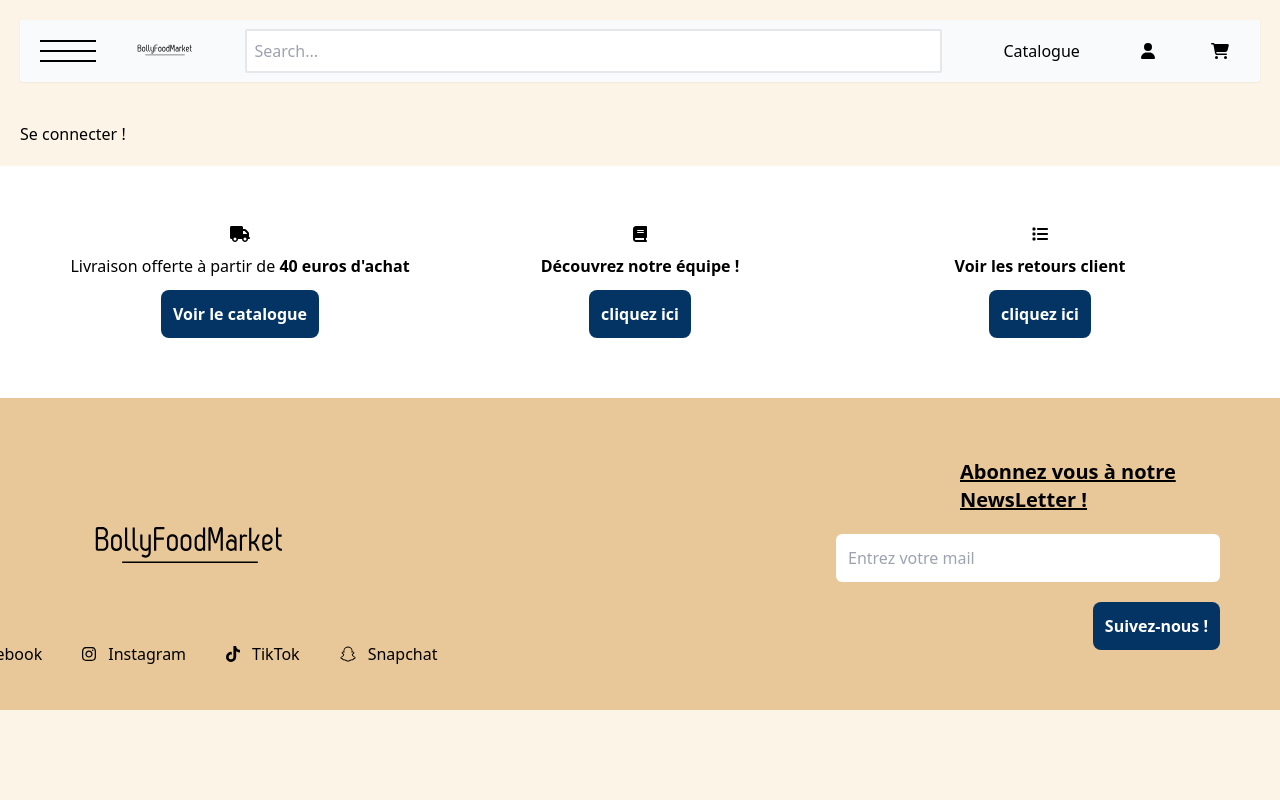
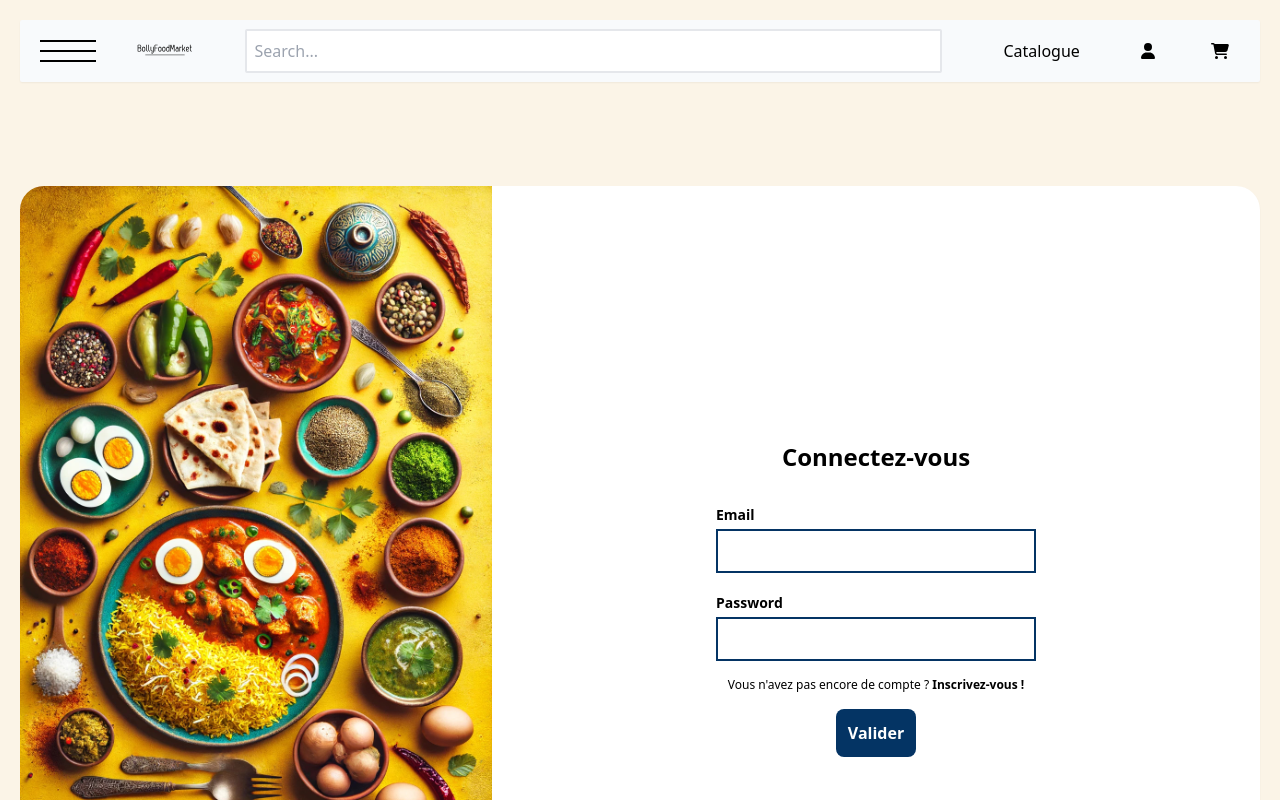
Before and after one commit to Hombredelanoche/BollyFoodMarket, a Next.js app in the folder frontend/: page /auth/login in a window 1280 px wide. Shown: the top 800 px of the page. Built offline with nearby package versions, Linux system fonts and the light colour scheme.

Commit message:
Update front and back

```diff
--- a/frontend/src/app/auth/login/page.tsx
+++ b/frontend/src/app/auth/login/page.tsx
@@ -1,5 +1,88 @@
+"use client";
+
+import Form from "@/components/ui/Form";
+import FormField from "@/components/ui/FormField";
+import SubmitButton from "@/components/ui/SubmitButton";
+import { Formik, FormikValues } from "formik";
+import axios from "axios";
+import Link from "next/link";
+import Image from "next/image";
+import { object } from "yup";
+import { emailValidator, passwordValidator } from "@/security/utils/validator";
+
+const initialValues = {
+  email: "",
+  password: "",
+};
+
+const validationSchema = object({
+  email: emailValidator.label("Email"),
+  password: passwordValidator.label("Mot de passe"),
+});
+
 const Login = () => {
-  return <h1>Se connecter !</h1>
-}
+  const handleSubmit = async (values: FormikValues, { setSubmitting }) => {
+    try {
+      const response = await axios.post(
+        "https://127.0.0.1:8000/api/login",
+        values,
+        {
+          headers: {
+            "Content-Type": "application/ld+json",
+          },
+        }
+      );
+      console.log(response.data);
+    } catch (error) {
+      console.error("Erreur lors de l'enregistrement", error);
+    } finally {
+      setSubmitting(false);
+    }
+  };
 
-export default Login
+  return (
+    <>
+      <section className="flex justify-center mb-28 mt-16">
+        <article>
+          <Image
+            src="/food-4.jpg"
+            alt="photoInscription"
+            width={650}
+            height={650}
+            className="rounded-l-3xl"
+          />
+        </article>
+
+        <Formik
+          initialValues={initialValues}
+          validationSchema={validationSchema}
+          onSubmit={handleSubmit}
+        >
+          {({ isSubmitting }) => (
+            <Form className="flex flex-col justify-center items-center w-full max-w-3xl bg-white shadow-sm p-10 gap-10 rounded-r-3xl">
+              <h2 className="text-2xl font-semibold mb-4 text-black">
+                Connectez-vous
+              </h2>
+              <section className="flex flex-col items-center gap-5">
+                <FormField name="email" label="Email" type="email" />
+                <FormField name="password" label="Password" type="password" />
+              </section>
+              <span className="text-xs">
+                Vous n{"'"}avez pas encore de compte ?
+                <Link href="/auth/register" className="font-semibold">
+                  {" "}
+                  Inscrivez-vous !
+                </Link>
+              </span>
+              <SubmitButton className="w-60 font-semibold" disabled={undefined}>
+                {isSubmitting ? "En cours..." : "Valider"}
+              </SubmitButton>
+            </Form>
+          )}
+        </Formik>
+      </section>
+    </>
+  );
+};
+
+export default Login;
--- a/frontend/src/app/auth/register/page.tsx
+++ b/frontend/src/app/auth/register/page.tsx
@@ -1,9 +1,72 @@
-import Button from "@/components/ui/Button";
+"use client";
 import FormField from "@/components/ui/FormField";
+import {
+  cpasswordValidator,
+  emailValidator,
+  genreValidator,
+  nomDeFamilleValidator,
+  numeroTelephoneValidator,
+  passwordValidator,
+  prenomValidator,
+  roleValidator,
+} from "@/security/utils/validator";
 import Image from "next/image";
 import Link from "next/link";
+import { object } from "yup";
+import { Formik, FormikValues } from "formik";
+import axios from "axios";
+import Form from "@/components/ui/Form";
+import FormSelectField from "@/components/ui/FormSelectField";
+import SubmitButton from "@/components/ui/SubmitButton";
+
+const initialValues = {
+  nom_de_famille: "",
+  prenom: "",
+  email: "",
+  password: "",
+  cpassword: "",
+  numero_telephone: "",
+  roles: [],
+  genre: "",
+};
+
+const validationSchema = object({
+  nom_de_famille: nomDeFamilleValidator.label("Nom de famille"),
+  prenom: prenomValidator.label("Prénom"),
+  email: emailValidator.label("Email"),
+  password: passwordValidator.label("Mot de passe"),
+  cpassword: cpasswordValidator.label("Confirmer votre mot de passe"),
+  numero_telephone: numeroTelephoneValidator.label("Votre numéro de téléphone"),
+  roles: roleValidator,
+  genre: genreValidator.label("Choisissez votre genre."),
+});
+
+const options = [
+  { value: "Feminin", label: "Femme" },
+  { value: "Masculin", label: "Homme" },
+  { value: "Autres", label: "Autres" },
+];
 
 const Register = () => {
+  const handleSubmit = async (values: FormikValues, { setSubmitting }) => {
+    try {
+      const response = await axios.post(
+        "https://127.0.0.1:8000/api/register/utilisateurs",
+        values,
+        {
+          headers: {
+            "Content-Type": "application/ld+json",
+          },
+        }
+      );
+      console.log(response.data);
+    } catch (error) {
+      console.error("Erreur lors de l'enregistrement", error);
+    } finally {
+      setSubmitting(false);
+    }
+  };
+
   return (
     <>
       <section className="flex justify-center mb-28 mt-16">
@@ -11,23 +74,44 @@ const Register = () => {
           <Image
             src="/food-3.jpg"
             alt="photoInscription"
-            width={800}
-            height={850}
+            width={650}
+            height={650}
             className="rounded-l-3xl"
           />
         </article>
-        <form className="flex flex-col justify-center items-center w-full max-w-3xl bg-white shadow-sm p-10 gap-10 rounded-r-3xl">
+
+        <Formik
+          initialValues={initialValues}
+          validationSchema={validationSchema}
+          onSubmit={handleSubmit}
+        >
+          {({ isSubmitting }) => (
+            <Form className="flex flex-col justify-center items-center w-full max-w-3xl bg-white shadow-sm p-10 gap-10 rounded-r-3xl">
               <h2 className="text-2xl font-semibold mb-4 text-black">
                 S{"'"}inscrire
               </h2>
               <section className="flex flex-col items-center gap-5">
-            <FormField name="nom" label={"Nom"} />
-            <FormField name="prenom" label={"Prenom"} />
-            <FormField name="email" label={"Email"} type="email" />
-            <FormField name="password" label={"Password"} />
-            <FormField name="verifPassword" label={"VerifPassword"} />
-            <FormField name="phone" label={"Numéro de téléphone"} />
-            <FormField name="genre" label={"Gender"} type="select" />
+                <FormField name="nom_de_famille" label={"Nom"} />
+                <FormField name="prenom" label="Prenom" />
+                <FormField name="email" label="Email" type="email" />
+                <FormField name="password" label="Password" type="password" />
+                <FormField
+                  name="cpassword"
+                  label="Confirmer le mot de passe"
+                  type="password"
+                />
+                <FormField
+                  name="numero_telephone"
+                  label="Numéro de téléphone"
+                />
+                <div className="flex flex-col items-center">
+                  <FormSelectField
+                    name="genre"
+                    label="Genre"
+                    type="select"
+                    options={options}
+                  />
+                </div>
               </section>
               <span className="text-xs">
                 Vous avez déjà un compte ?
@@ -36,10 +120,12 @@ const Register = () => {
                   Connectez-vous !
                 </Link>
               </span>
-          <Button type="submit" className="w-60">
-            Valider
-          </Button>
-        </form>
+              <SubmitButton className="w-60 font-semibold" disabled={undefined}>
+                {isSubmitting ? "En cours..." : "Valider"}
+              </SubmitButton>
+            </Form>
+          )}
+        </Formik>
       </section>
     </>
   );
--- a/frontend/src/components/Header.tsx
+++ b/frontend/src/components/Header.tsx
@@ -40,7 +40,7 @@ const Header = () => {
           />
           <Link href="/catalogue">Catalogue</Link>
           <article className="flex justify-around gap-14">
-            <Link href="/auth/register">
+            <Link href="/auth/login">
               <FontAwesomeIcon icon={faUser} />
             </Link>
             <Link href="/panier">
--- a/frontend/src/components/ui/Button.tsx
+++ b/frontend/src/components/ui/Button.tsx
@@ -4,9 +4,8 @@ import clsx from "clsx";
 
 const Button = ({
   children = "cliquez ici",
-  type = "button",
   className = null,
-  ...props
+  ...otherProps
 }) => {
   return (
     <>
@@ -15,8 +14,7 @@ const Button = ({
           "w-fit p-3 bg-[#043464] text-white rounded-lg font-semibold ",
           className
         )}
-        type="button"
-        {...props}
+        {...otherProps}
       >
         {children}
       </button>
--- a/frontend/src/components/ui/Card.tsx
+++ b/frontend/src/components/ui/Card.tsx
@@ -1,3 +1,5 @@
+"use client";
+
 const Card = ({}) => {};
 
 export default Card;
--- a/frontend/src/components/ui/Categorie.tsx
+++ b/frontend/src/components/ui/Categorie.tsx
@@ -1,3 +1,5 @@
+"use client";
+
 import Button from "@/components/ui/Button";
 import clsx from "clsx";
 import Image from "next/image";
--- /dev/null
+++ b/frontend/src/components/ui/Form.tsx
@@ -0,0 +1,14 @@
+"use client";
+
+import clsx from "clsx";
+import { Form as FormikForm } from "formik";
+
+const Form = ({ className, ...otherProps }) => (
+  <FormikForm
+    className={clsx("flex flex-col gap-4 p-10", className)}
+    noValidate
+    {...otherProps}
+  ></FormikForm>
+);
+
+export default Form;
--- a/frontend/src/components/ui/FormField.tsx
+++ b/frontend/src/components/ui/FormField.tsx
@@ -1,10 +1,26 @@
+"use client";
+
 import clsx from "clsx";
+import { useField } from "formik";
 
-const FormField = ({ name, label, className = null, ...otherProps }) => {
+const FormField = ({
+  name = "",
+  label = "",
+  className = null,
+  ...otherProps
+}) => {
+  const [field, { error, touched }] = useField(name);
+  const hasError = Boolean(error && touched);
+
   return (
-    <label className={clsx("flex flex-col gap-2", className)}>
+    <label className={clsx("flex flex-col gap-1", className)}>
       <span className="font-semibold text-sm">{label}</span>
-      <input className="border-2 border-[#043464] p-2 w-80" {...otherProps} />
+      <input
+        className="border-2 border-[#043464] p-2 w-80"
+        {...field}
+        {...otherProps}
+      />
+      {hasError && <span className="text-red-500 text-sm">{error}</span>}
     </label>
   );
 };
--- /dev/null
+++ b/frontend/src/components/ui/FormSelectField.tsx
@@ -0,0 +1,39 @@
+"use client";
+import { useField } from "formik";
+
+const FormSelectField = ({
+  className = null,
+  label = "",
+  name = "",
+  options = [],
+  ...otherProps
+}) => {
+  const [field, { error, touched }] = useField(name);
+  const hasError = Boolean(error && touched);
+
+  return (
+    <label className="flex flex-col gap-1">
+      <span className="font-semibold text-sm"> {label} </span>
+      <select
+        className="border-2 border-[#043464] p-2 w-60"
+        {...field}
+        {...otherProps}
+      >
+        {options.map((option) => (
+          <option
+            key={option.value}
+            value={option.value}
+            className="text-black"
+          >
+            {option.label}
+          </option>
+        ))}
+      </select>
+      <div>
+        {hasError && <span className="text-red-500 text-sm">{error}</span>}
+      </div>
+    </label>
+  );
+};
+
+export default FormSelectField;
--- a/frontend/src/components/ui/SocialMedia.tsx
+++ b/frontend/src/components/ui/SocialMedia.tsx
@@ -1,3 +1,4 @@
+"use client";
 import clsx from "clsx";
 import React from "react";
 import { FontAwesomeIcon } from "@fortawesome/react-fontawesome";
--- /dev/null
+++ b/frontend/src/components/ui/SubmitButton.tsx
@@ -0,0 +1,17 @@
+"use client";
+import Button from "@/components/ui/Button";
+import { useFormikContext } from "formik";
+
+const SubmitButton = ({ disabled, ...otherProps }) => {
+  const { isSubmitting, isValid } = useFormikContext();
+
+  return (
+    <Button
+      disabled={disabled || isSubmitting || !isValid}
+      type="submit"
+      {...otherProps}
+    />
+  );
+};
+
+export default SubmitButton;
--- a/frontend/src/security/utils/validator.ts
+++ b/frontend/src/security/utils/validator.ts
@@ -6,7 +6,7 @@ import * as yup from "yup";
 
 export const emailValidator = yup
   .string()
-  .required("Une adresse mail valide doit être communiquée.")
+  .required("Ce Champs ne peut être vide.")
   .email("Le format de l'adresse mail est invalide.")
   .min(5, "L'adresse mail doit faire plus de 5 caractères.")
   .max(180, "L'adresse mail ne doit pas dépasser les 180 caractères.")
@@ -16,7 +16,7 @@ export const emailValidator = yup
   );
 export const passwordValidator = yup
   .string()
-  .required("Le mot de passe ne doit pas être vide.")
+  .required("Ce Champs ne peut être vide.")
   .min(8, "Le mot de passe doit contenir au moins 8 caractères.")
   .max(255, "Le mot de passe ne peut pas contenir plus de 255 caractères.")
   .matches(
@@ -24,9 +24,17 @@ export const passwordValidator = yup
     "Le mot de passe doit contenir au moins une lettre majuscule, une lettre minuscule, un chiffre et un caractère spécial."
   );
 
+export const cpasswordValidator = yup
+  .string()
+  .oneOf(
+    [yup.ref("password"), null],
+    "Les mots de passes doivent être les mêmes."
+  )
+  .required("Ce Champs ne peut être vide.");
+
 export const nomDeFamilleValidator = yup
   .string()
-  .required("Le nom de famille ne doit pas être vide.")
+  .required("Ce Champs ne peut être vide.")
   .max(40, "Le nom de famille ne doit pas dépasser 40 caractères.")
   .matches(
     /^[a-zA-ZÀ-ÿ' -]+$/,
@@ -35,7 +43,7 @@ export const nomDeFamilleValidator = yup
 
 export const prenomValidator = yup
   .string()
-  .required("Le prénom ne doit pas être vide.")
+  .required("Ce Champs ne peut être vide.")
   .max(40, "Le prénom ne doit pas dépasser 40 caractères.")
   .matches(
     /^[a-zA-ZÀ-ÿ' -]+$/,
@@ -44,11 +52,8 @@ export const prenomValidator = yup
 
 export const genreValidator = yup
   .string()
-  .required("Le genre ne doit pas être vide.")
-  .oneOf(
-    ["Masculin", "Féminin", "Autre"],
-    "Le genre doit être l'un des choix suivants : Masculin, Féminin, Autre."
-  );
+  .required("Ce Champs ne peut être vide.")
+  .oneOf(["Masculin", "Feminin", "Autres"], "Un genre doit-être choisis");
 export const numeroTelephoneValidator = yup
   .string()
   .required("Le numéro de téléphone ne doit pas être vide.")
@@ -58,14 +63,16 @@ export const numeroTelephoneValidator = yup
     "Le numéro de téléphone doit contenir uniquement des chiffres, des espaces et des tirets, et peut commencer par un '+'."
   );
 
-export const actifValidator = yup.boolean().default(true);
+export const roleValidator = yup.array().default(["ROLE_USER"]).required();
 
-export const dateDeCreationValidator = yup
-  .date()
-  .required("La date de création est obligatoire.")
-  .typeError("La date de création doit être une date valide.");
+// export const actifValidator = yup.boolean().default(true);
 
-export const dateDeModificationValidator = yup
-  .date()
-  .nullable()
-  .typeError("La date de modification doit être une date valide.");
+// export const dateDeCreationValidator = yup
+//   .date()
+//   .required("Ce Champs ne peut être vide.")
+//   .typeError("La date de création doit être une date valide.");
+
+// export const dateDeModificationValidator = yup
+//   .date()
+//   .nullable()
+//   .typeError("La date de modification doit être une date valide.");
```
Also changed, not shown: frontend/public/food-4.jpg (added), frontend/public/food-5.jpg (added). Lines whose indentation alone changed are shown as unchanged.
